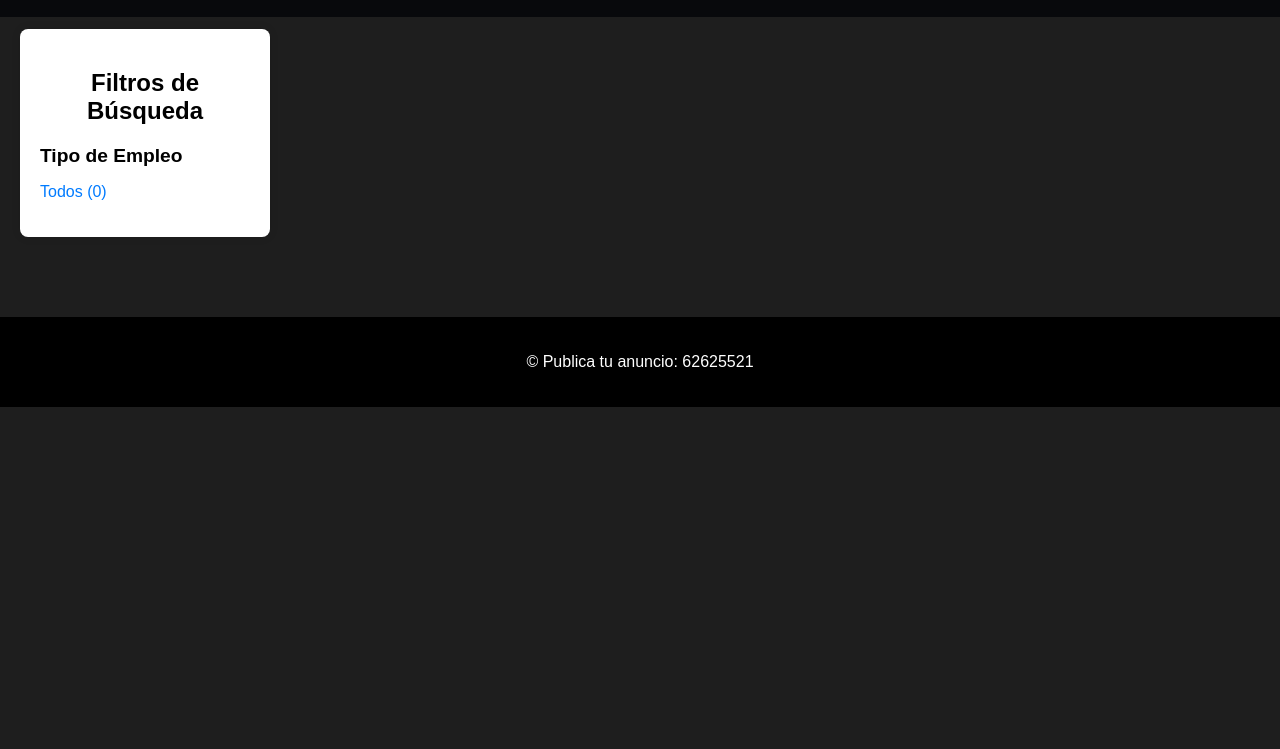
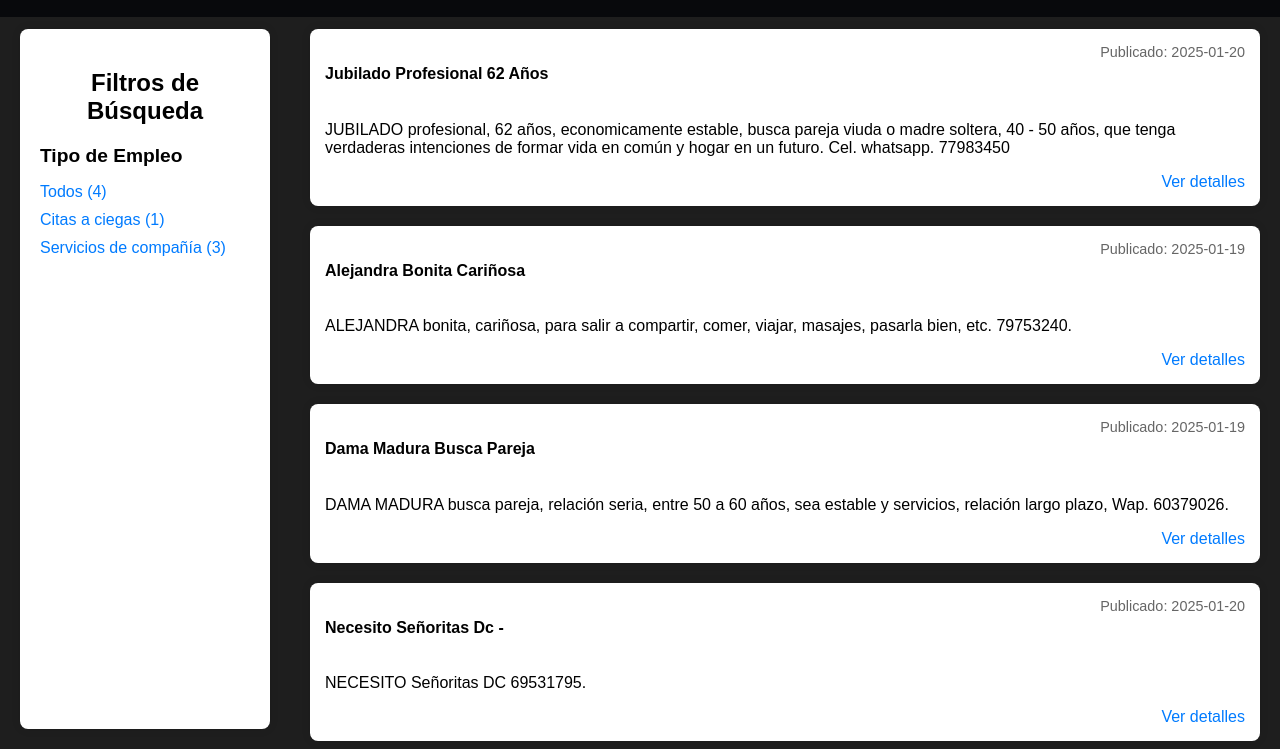
Before and after one commit to gunnartropic/tiendavillatunari, a plain HTML site: page todoloquebuscas/varios/varios.html in a window 1280 px wide. Shown: the part 51-800 px from the top of the page. Drawn offline with Linux system fonts and the light colour scheme.

Commit message:
Actualización de anuncios y tipos desde la base de datos

```diff
--- a/todoloquebuscas/varios/trab.js
+++ b/todoloquebuscas/varios/trab.js
@@ -6,6 +6,10 @@ document.addEventListener('DOMContentLoaded', () => {
     const allJobs = document.querySelectorAll('.job').length;
     document.getElementById('all-count').textContent = `(${allJobs})`;
      // aquí se agregan los nuevos tipos
+const Citas_a_ciegasJobs = document.querySelectorAll('.job.Citas_a_ciegas').length;
+document.getElementById('Citas_a_ciegas-count').textContent = `(${Citas_a_ciegasJobs})`;
+const Servicios_de_compañíaJobs = document.querySelectorAll('.job.Servicios_de_compañía').length;
+document.getElementById('Servicios_de_compañía-count').textContent = `(${Servicios_de_compañíaJobs})`;
 // fin de los nuevos tipos
   }
 
--- a/todoloquebuscas/varios/varios.html
+++ b/todoloquebuscas/varios/varios.html
@@ -30,12 +30,50 @@
                 <ul>
                     <li><a href="#" onclick="filterJobs('all')">Todos <span id="all-count"></span></a></li>
                       <!-- inicio de filtros -->
+<li><a href="#" onclick="filterJobs('Citas_a_ciegas')">Citas a ciegas <span id="Citas_a_ciegas-count"></span></a></li>
+<li><a href="#" onclick="filterJobs('Servicios_de_compañía')">Servicios de compañía <span id="Servicios_de_compañía-count"></span></a></li>
 <!-- fin de filtros -->
                 </ul>
             </div>
         </aside>
         <div class="content">
               <!-- aquí deben introducirse los anuncios -->
+
+            <div class="job Citas_a_ciegas">
+            <div class="job-header">
+            <h4>Jubilado Profesional 62 Años</h4>
+            <span class="job-date">Publicado: 2025-01-20</span>
+            </div>
+            <p>JUBILADO profesional, 62 años, economicamente estable, busca pareja viuda o madre soltera, 40 - 50 años, que tenga verdaderas intenciones de formar vida en común y hogar en un futuro. Cel. whatsapp. 77983450</p>
+            <a href="" class="job-details">Ver detalles</a>
+            </div>
+
+            <div class="job Servicios_de_compañía">
+            <div class="job-header">
+            <h4>Alejandra Bonita Cariñosa </h4>
+            <span class="job-date">Publicado: 2025-01-19</span>
+            </div>
+            <p>ALEJANDRA bonita, cariñosa, para salir a compartir, comer, viajar, masajes, pasarla bien, etc. 79753240.</p>
+            <a href="" class="job-details">Ver detalles</a>
+            </div>
+
+            <div class="job Servicios_de_compañía">
+            <div class="job-header">
+            <h4>Dama Madura Busca Pareja</h4>
+            <span class="job-date">Publicado: 2025-01-19</span>
+            </div>
+            <p>DAMA MADURA busca pareja, relación seria, entre 50 a 60 años, sea estable y servicios, relación largo plazo, Wap. 60379026.</p>
+            <a href="" class="job-details">Ver detalles</a>
+            </div>
+
+            <div class="job Servicios_de_compañía">
+            <div class="job-header">
+            <h4>Necesito Señoritas Dc -</h4>
+            <span class="job-date">Publicado: 2025-01-20</span>
+            </div>
+            <p>NECESITO Señoritas DC 69531795.</p>
+            <a href="" class="job-details">Ver detalles</a>
+            </div>
 
 <!-- fin de anuncios -->
 
```
